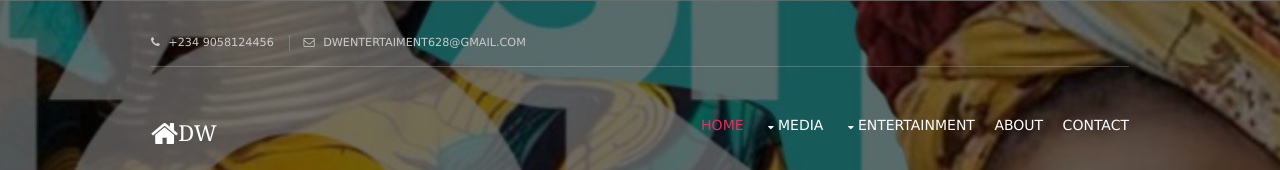
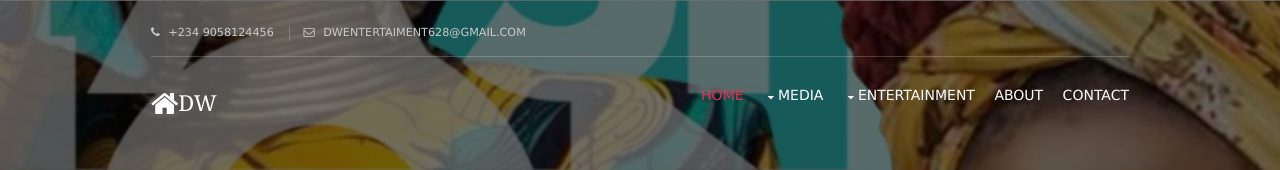
Before and after one commit to dwentertainment/dream-wave, a plain HTML site: page index.html in a window 1280 px wide. Shown: the top 170 px of the page. Drawn offline with Linux system fonts and the light colour scheme.

Commit message:
now 12:49

```diff
--- a/layout/styles/framework.css
+++ b/layout/styles/framework.css
@@ -80,13 +80,7 @@ hr{display:block; width:100%; height:1px; border:solid; border-width:1px 0 0 0;}
 .font-x2{font-size:1.8rem;}
 .font-x3{font-size:2.8rem;}
 
-.wrapper{display:block;
-    position:relative;
-    width:100%;
-    margin:0;
-    padding:inherit;
-    text-align:left;
-    word-wrap:break-word;}
+.wrapper{display:block; position:relative; width:100%; margin:0; padding:0; text-align:left; word-wrap:break-word;}
 /*
 The "hoc" class is a generic class used to centre a containing element horizontally
 It should be used in conjunction with a second class or ID
```
